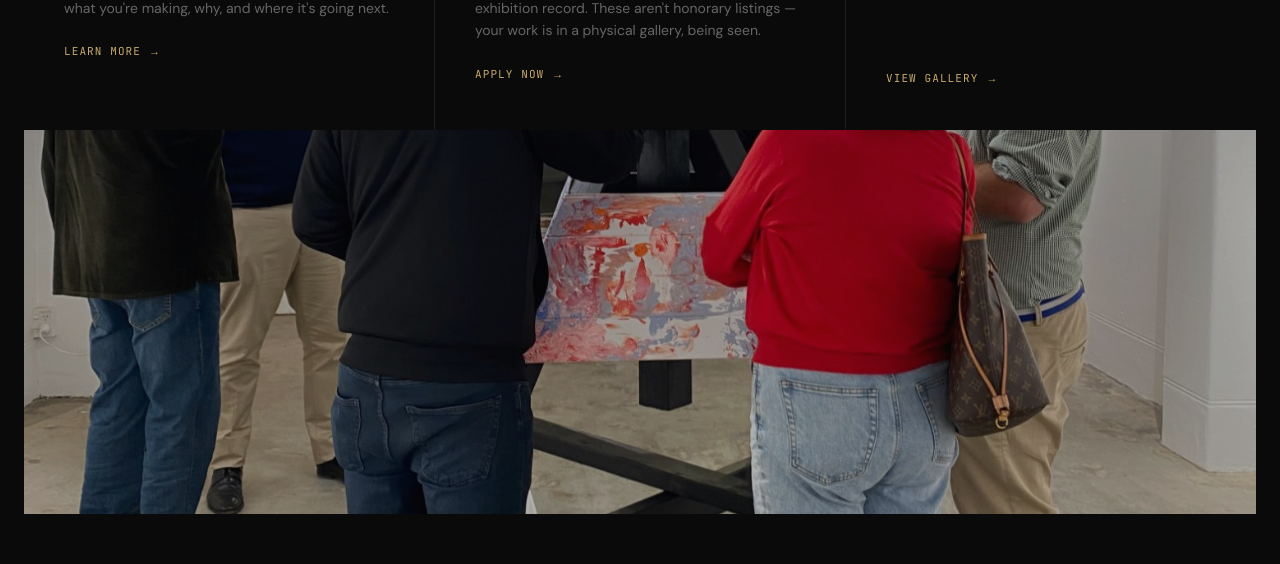
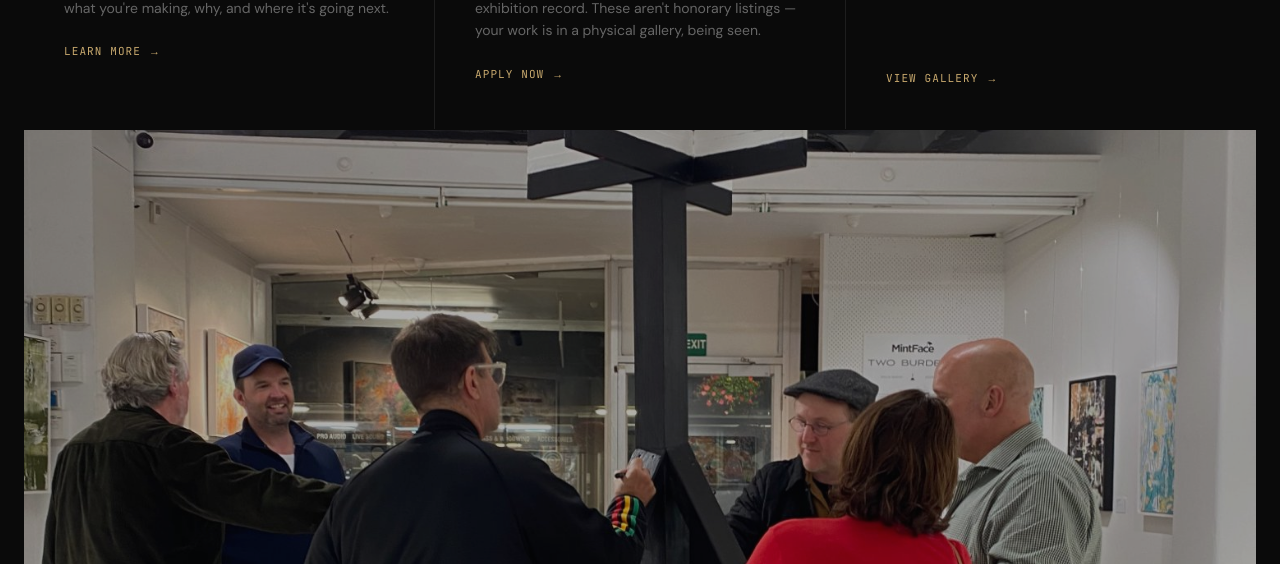
Before and after one commit to MintFaced/theline, a Next.js app: page / in a window 1280 px wide. Shown: the part 1640-2204 px from the top of the page. Built offline with nearby package versions, Linux system fonts and the light colour scheme; no server answers; grey boxes are pictures that could not be loaded.

Commit message:
Add files via upload

```diff
--- a/app/page.tsx
+++ b/app/page.tsx
@@ -145,13 +145,13 @@ export default function HomePage() {
           </div>
 
           {/* Gallery interior photo */}
-          <div className="mt-px relative overflow-hidden" style={{ height: 'clamp(200px, 30vw, 400px)' }}>
+          <div className="mt-px relative overflow-hidden" style={{ height: 'clamp(400px, 60vw, 800px)' }}>
             <Image
               src="/images/gallery/interior.jpg"
               alt="The Line Gallery opening night"
               fill
               className="object-cover"
-              style={{ objectPosition: 'center 65%' }}
+              style={{ objectPosition: 'center 47%' }}
             />
             <div className="absolute inset-0"
               style={{ background: 'rgba(10,10,10,0.3)' }} />
```
